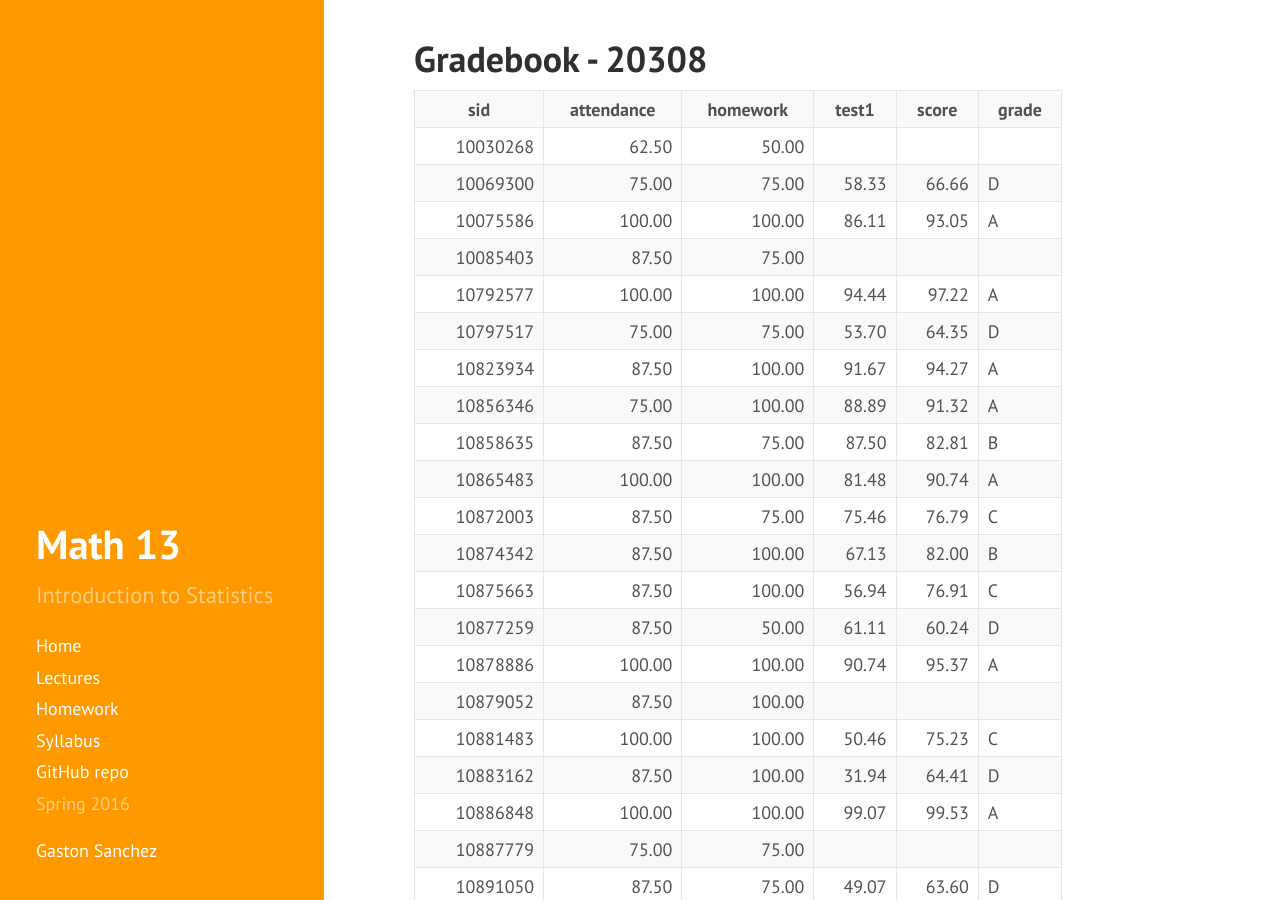
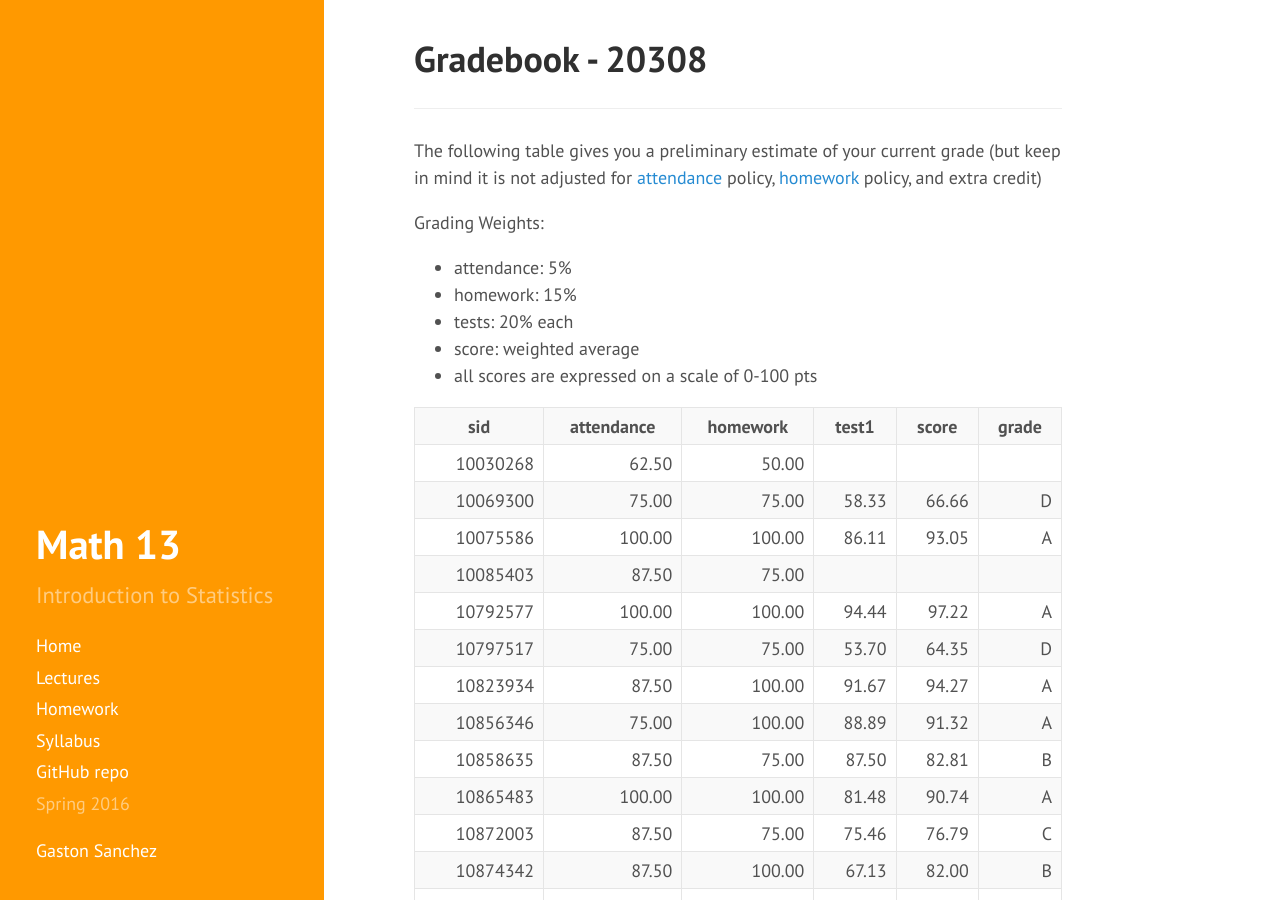
Before and after one commit to gastonstat/relic-math13, a Jekyll site: the page built from gradebook-regular.md, in a window 1280 px wide and 900 px high. Built offline with Jekyll 4.4.1, drawn with Linux system fonts in a browser that asks for light colours; nearby versions of some CDN libraries.

Commit message:
gradebook: fix right-alignment of columns in regular gradebook table

```diff
--- a/gradebook-regular.md
+++ b/gradebook-regular.md
@@ -3,46 +3,58 @@ layout: lecture
 title: "Gradebook - 20308"
 ---
 
+-----
+
+The following table gives you a preliminary estimate of your current grade (but keep in mind it is not adjusted for <a href="syllabus#attendance-policy">attendance</a> policy, <a name="syllabus#hw-policy">homework</a> policy, and extra credit)
+
+Grading Weights:
+
+- attendance: 5%
+- homework: 15%
+- tests: 20% each
+- score: weighted average
+- all scores are expressed on a scale of 0-100 pts
+
 <!-- html table generated in R 3.2.3 by xtable 1.8-2 package -->
 <!-- Fri Feb 26 15:09:19 2016 -->
 <table >
 <tr> <th> sid </th> <th> attendance </th> <th> homework </th> <th> test1 </th> <th> score </th> <th> grade </th>  </tr>
-  <tr> <td align="right"> 10030268 </td> <td align="right"> 62.50 </td> <td align="right"> 50.00 </td> <td align="right">  </td> <td align="right">  </td> <td>  </td> </tr>
-  <tr> <td align="right"> 10069300 </td> <td align="right"> 75.00 </td> <td align="right"> 75.00 </td> <td align="right"> 58.33 </td> <td align="right"> 66.66 </td> <td> D </td> </tr>
-  <tr> <td align="right"> 10075586 </td> <td align="right"> 100.00 </td> <td align="right"> 100.00 </td> <td align="right"> 86.11 </td> <td align="right"> 93.05 </td> <td> A </td> </tr>
-  <tr> <td align="right"> 10085403 </td> <td align="right"> 87.50 </td> <td align="right"> 75.00 </td> <td align="right">  </td> <td align="right">  </td> <td>  </td> </tr>
-  <tr> <td align="right"> 10792577 </td> <td align="right"> 100.00 </td> <td align="right"> 100.00 </td> <td align="right"> 94.44 </td> <td align="right"> 97.22 </td> <td> A </td> </tr>
-  <tr> <td align="right"> 10797517 </td> <td align="right"> 75.00 </td> <td align="right"> 75.00 </td> <td align="right"> 53.70 </td> <td align="right"> 64.35 </td> <td> D </td> </tr>
-  <tr> <td align="right"> 10823934 </td> <td align="right"> 87.50 </td> <td align="right"> 100.00 </td> <td align="right"> 91.67 </td> <td align="right"> 94.27 </td> <td> A </td> </tr>
-  <tr> <td align="right"> 10856346 </td> <td align="right"> 75.00 </td> <td align="right"> 100.00 </td> <td align="right"> 88.89 </td> <td align="right"> 91.32 </td> <td> A </td> </tr>
-  <tr> <td align="right"> 10858635 </td> <td align="right"> 87.50 </td> <td align="right"> 75.00 </td> <td align="right"> 87.50 </td> <td align="right"> 82.81 </td> <td> B </td> </tr>
-  <tr> <td align="right"> 10865483 </td> <td align="right"> 100.00 </td> <td align="right"> 100.00 </td> <td align="right"> 81.48 </td> <td align="right"> 90.74 </td> <td> A </td> </tr>
-  <tr> <td align="right"> 10872003 </td> <td align="right"> 87.50 </td> <td align="right"> 75.00 </td> <td align="right"> 75.46 </td> <td align="right"> 76.79 </td> <td> C </td> </tr>
-  <tr> <td align="right"> 10874342 </td> <td align="right"> 87.50 </td> <td align="right"> 100.00 </td> <td align="right"> 67.13 </td> <td align="right"> 82.00 </td> <td> B </td> </tr>
-  <tr> <td align="right"> 10875663 </td> <td align="right"> 87.50 </td> <td align="right"> 100.00 </td> <td align="right"> 56.94 </td> <td align="right"> 76.91 </td> <td> C </td> </tr>
-  <tr> <td align="right"> 10877259 </td> <td align="right"> 87.50 </td> <td align="right"> 50.00 </td> <td align="right"> 61.11 </td> <td align="right"> 60.24 </td> <td> D </td> </tr>
-  <tr> <td align="right"> 10878886 </td> <td align="right"> 100.00 </td> <td align="right"> 100.00 </td> <td align="right"> 90.74 </td> <td align="right"> 95.37 </td> <td> A </td> </tr>
-  <tr> <td align="right"> 10879052 </td> <td align="right"> 87.50 </td> <td align="right"> 100.00 </td> <td align="right">  </td> <td align="right">  </td> <td>  </td> </tr>
-  <tr> <td align="right"> 10881483 </td> <td align="right"> 100.00 </td> <td align="right"> 100.00 </td> <td align="right"> 50.46 </td> <td align="right"> 75.23 </td> <td> C </td> </tr>
-  <tr> <td align="right"> 10883162 </td> <td align="right"> 87.50 </td> <td align="right"> 100.00 </td> <td align="right"> 31.94 </td> <td align="right"> 64.41 </td> <td> D </td> </tr>
-  <tr> <td align="right"> 10886848 </td> <td align="right"> 100.00 </td> <td align="right"> 100.00 </td> <td align="right"> 99.07 </td> <td align="right"> 99.53 </td> <td> A </td> </tr>
-  <tr> <td align="right"> 10887779 </td> <td align="right"> 75.00 </td> <td align="right"> 75.00 </td> <td align="right">  </td> <td align="right">  </td> <td>  </td> </tr>
-  <tr> <td align="right"> 10891050 </td> <td align="right"> 87.50 </td> <td align="right"> 75.00 </td> <td align="right"> 49.07 </td> <td align="right"> 63.60 </td> <td> D </td> </tr>
-  <tr> <td align="right"> 10893550 </td> <td align="right"> 100.00 </td> <td align="right"> 100.00 </td> <td align="right"> 76.85 </td> <td align="right"> 88.42 </td> <td> B </td> </tr>
-  <tr> <td align="right"> 10894607 </td> <td align="right"> 87.50 </td> <td align="right"> 100.00 </td> <td align="right"> 83.33 </td> <td align="right"> 90.10 </td> <td> A </td> </tr>
-  <tr> <td align="right"> 10895216 </td> <td align="right"> 100.00 </td> <td align="right"> 100.00 </td> <td align="right"> 46.30 </td> <td align="right"> 73.15 </td> <td> C </td> </tr>
-  <tr> <td align="right"> 10895382 </td> <td align="right"> 87.50 </td> <td align="right"> 100.00 </td> <td align="right"> 55.56 </td> <td align="right"> 76.22 </td> <td> C </td> </tr>
-  <tr> <td align="right"> 10896323 </td> <td align="right"> 75.00 </td> <td align="right"> 100.00 </td> <td align="right"> 83.33 </td> <td align="right"> 88.54 </td> <td> B </td> </tr>
-  <tr> <td align="right"> 10897381 </td> <td align="right"> 75.00 </td> <td align="right"> 100.00 </td> <td align="right"> 89.81 </td> <td align="right"> 91.78 </td> <td> A </td> </tr>
-  <tr> <td align="right"> 10898282 </td> <td align="right"> 100.00 </td> <td align="right"> 100.00 </td> <td align="right"> 85.19 </td> <td align="right"> 92.59 </td> <td> A </td> </tr>
-  <tr> <td align="right"> 10900725 </td> <td align="right"> 62.50 </td> <td align="right"> 25.00 </td> <td align="right"> 87.96 </td> <td align="right"> 61.17 </td> <td> D </td> </tr>
-  <tr> <td align="right"> 10914622 </td> <td align="right"> 75.00 </td> <td align="right"> 100.00 </td> <td align="right"> 95.37 </td> <td align="right"> 94.56 </td> <td> A </td> </tr>
-  <tr> <td align="right"> 10914678 </td> <td align="right"> 87.50 </td> <td align="right"> 75.00 </td> <td align="right"> 86.11 </td> <td align="right"> 82.12 </td> <td> B </td> </tr>
-  <tr> <td align="right"> 10916851 </td> <td align="right"> 62.50 </td> <td align="right"> 75.00 </td> <td align="right"> 56.94 </td> <td align="right"> 64.41 </td> <td> D </td> </tr>
-  <tr> <td align="right"> 10917729 </td> <td align="right"> 75.00 </td> <td align="right"> 100.00 </td> <td align="right"> 85.19 </td> <td align="right"> 89.47 </td> <td> B </td> </tr>
-  <tr> <td align="right"> 10917836 </td> <td align="right"> 87.50 </td> <td align="right"> 100.00 </td> <td align="right"> 84.26 </td> <td align="right"> 90.57 </td> <td> A </td> </tr>
-  <tr> <td align="right"> 10931127 </td> <td align="right"> 62.50 </td> <td align="right"> 75.00 </td> <td align="right"> 62.04 </td> <td align="right"> 66.96 </td> <td> D </td> </tr>
-  <tr> <td align="right"> 10933952 </td> <td align="right"> 87.50 </td> <td align="right"> 100.00 </td> <td align="right"> 92.59 </td> <td align="right"> 94.73 </td> <td> A </td> </tr>
-  <tr> <td align="right"> 10934087 </td> <td align="right"> 100.00 </td> <td align="right"> 100.00 </td> <td align="right"> 91.67 </td> <td align="right"> 95.83 </td> <td> A </td> </tr>
-  <tr> <td align="right"> 10934356 </td> <td align="right"> 100.00 </td> <td align="right"> 100.00 </td> <td align="right"> 88.43 </td> <td align="right"> 94.22 </td> <td> A </td> </tr>
+  <tr> <td align="right"> 10030268 </td> <td align="right"> 62.50 </td> <td align="right"> 50.00 </td> <td align="right">  </td> <td align="right">  </td> <td align="right">  </td> </tr>
+  <tr> <td align="right"> 10069300 </td> <td align="right"> 75.00 </td> <td align="right"> 75.00 </td> <td align="right"> 58.33 </td> <td align="right"> 66.66 </td> <td align="right"> D </td> </tr>
+  <tr> <td align="right"> 10075586 </td> <td align="right"> 100.00 </td> <td align="right"> 100.00 </td> <td align="right"> 86.11 </td> <td align="right"> 93.05 </td> <td align="right"> A </td> </tr>
+  <tr> <td align="right"> 10085403 </td> <td align="right"> 87.50 </td> <td align="right"> 75.00 </td> <td align="right">  </td> <td align="right">  </td> <td align="right">  </td> </tr>
+  <tr> <td align="right"> 10792577 </td> <td align="right"> 100.00 </td> <td align="right"> 100.00 </td> <td align="right"> 94.44 </td> <td align="right"> 97.22 </td> <td align="right"> A </td> </tr>
+  <tr> <td align="right"> 10797517 </td> <td align="right"> 75.00 </td> <td align="right"> 75.00 </td> <td align="right"> 53.70 </td> <td align="right"> 64.35 </td> <td align="right"> D </td> </tr>
+  <tr> <td align="right"> 10823934 </td> <td align="right"> 87.50 </td> <td align="right"> 100.00 </td> <td align="right"> 91.67 </td> <td align="right"> 94.27 </td> <td align="right"> A </td> </tr>
+  <tr> <td align="right"> 10856346 </td> <td align="right"> 75.00 </td> <td align="right"> 100.00 </td> <td align="right"> 88.89 </td> <td align="right"> 91.32 </td> <td align="right"> A </td> </tr>
+  <tr> <td align="right"> 10858635 </td> <td align="right"> 87.50 </td> <td align="right"> 75.00 </td> <td align="right"> 87.50 </td> <td align="right"> 82.81 </td> <td align="right"> B </td> </tr>
+  <tr> <td align="right"> 10865483 </td> <td align="right"> 100.00 </td> <td align="right"> 100.00 </td> <td align="right"> 81.48 </td> <td align="right"> 90.74 </td> <td align="right"> A </td> </tr>
+  <tr> <td align="right"> 10872003 </td> <td align="right"> 87.50 </td> <td align="right"> 75.00 </td> <td align="right"> 75.46 </td> <td align="right"> 76.79 </td> <td align="right"> C </td> </tr>
+  <tr> <td align="right"> 10874342 </td> <td align="right"> 87.50 </td> <td align="right"> 100.00 </td> <td align="right"> 67.13 </td> <td align="right"> 82.00 </td> <td align="right"> B </td> </tr>
+  <tr> <td align="right"> 10875663 </td> <td align="right"> 87.50 </td> <td align="right"> 100.00 </td> <td align="right"> 56.94 </td> <td align="right"> 76.91 </td> <td align="right"> C </td> </tr>
+  <tr> <td align="right"> 10877259 </td> <td align="right"> 87.50 </td> <td align="right"> 50.00 </td> <td align="right"> 61.11 </td> <td align="right"> 60.24 </td> <td align="right"> D </td> </tr>
+  <tr> <td align="right"> 10878886 </td> <td align="right"> 100.00 </td> <td align="right"> 100.00 </td> <td align="right"> 90.74 </td> <td align="right"> 95.37 </td> <td align="right"> A </td> </tr>
+  <tr> <td align="right"> 10879052 </td> <td align="right"> 87.50 </td> <td align="right"> 100.00 </td> <td align="right">  </td> <td align="right">  </td> <td align="right">  </td> </tr>
+  <tr> <td align="right"> 10881483 </td> <td align="right"> 100.00 </td> <td align="right"> 100.00 </td> <td align="right"> 50.46 </td> <td align="right"> 75.23 </td> <td align="right"> C </td> </tr>
+  <tr> <td align="right"> 10883162 </td> <td align="right"> 87.50 </td> <td align="right"> 100.00 </td> <td align="right"> 31.94 </td> <td align="right"> 64.41 </td> <td align="right"> D </td> </tr>
+  <tr> <td align="right"> 10886848 </td> <td align="right"> 100.00 </td> <td align="right"> 100.00 </td> <td align="right"> 99.07 </td> <td align="right"> 99.53 </td> <td align="right"> A </td> </tr>
+  <tr> <td align="right"> 10887779 </td> <td align="right"> 75.00 </td> <td align="right"> 75.00 </td> <td align="right">  </td> <td align="right">  </td> <td align="right">  </td> </tr>
+  <tr> <td align="right"> 10891050 </td> <td align="right"> 87.50 </td> <td align="right"> 75.00 </td> <td align="right"> 49.07 </td> <td align="right"> 63.60 </td> <td align="right"> D </td> </tr>
+  <tr> <td align="right"> 10893550 </td> <td align="right"> 100.00 </td> <td align="right"> 100.00 </td> <td align="right"> 76.85 </td> <td align="right"> 88.42 </td> <td align="right"> B </td> </tr>
+  <tr> <td align="right"> 10894607 </td> <td align="right"> 87.50 </td> <td align="right"> 100.00 </td> <td align="right"> 83.33 </td> <td align="right"> 90.10 </td> <td align="right"> A </td> </tr>
+  <tr> <td align="right"> 10895216 </td> <td align="right"> 100.00 </td> <td align="right"> 100.00 </td> <td align="right"> 46.30 </td> <td align="right"> 73.15 </td> <td align="right"> C </td> </tr>
+  <tr> <td align="right"> 10895382 </td> <td align="right"> 87.50 </td> <td align="right"> 100.00 </td> <td align="right"> 55.56 </td> <td align="right"> 76.22 </td> <td align="right"> C </td> </tr>
+  <tr> <td align="right"> 10896323 </td> <td align="right"> 75.00 </td> <td align="right"> 100.00 </td> <td align="right"> 83.33 </td> <td align="right"> 88.54 </td> <td align="right"> B </td> </tr>
+  <tr> <td align="right"> 10897381 </td> <td align="right"> 75.00 </td> <td align="right"> 100.00 </td> <td align="right"> 89.81 </td> <td align="right"> 91.78 </td> <td align="right"> A </td> </tr>
+  <tr> <td align="right"> 10898282 </td> <td align="right"> 100.00 </td> <td align="right"> 100.00 </td> <td align="right"> 85.19 </td> <td align="right"> 92.59 </td> <td align="right"> A </td> </tr>
+  <tr> <td align="right"> 10900725 </td> <td align="right"> 62.50 </td> <td align="right"> 25.00 </td> <td align="right"> 87.96 </td> <td align="right"> 61.17 </td> <td align="right"> D </td> </tr>
+  <tr> <td align="right"> 10914622 </td> <td align="right"> 75.00 </td> <td align="right"> 100.00 </td> <td align="right"> 95.37 </td> <td align="right"> 94.56 </td> <td align="right"> A </td> </tr>
+  <tr> <td align="right"> 10914678 </td> <td align="right"> 87.50 </td> <td align="right"> 75.00 </td> <td align="right"> 86.11 </td> <td align="right"> 82.12 </td> <td align="right"> B </td> </tr>
+  <tr> <td align="right"> 10916851 </td> <td align="right"> 62.50 </td> <td align="right"> 75.00 </td> <td align="right"> 56.94 </td> <td align="right"> 64.41 </td> <td align="right"> D </td> </tr>
+  <tr> <td align="right"> 10917729 </td> <td align="right"> 75.00 </td> <td align="right"> 100.00 </td> <td align="right"> 85.19 </td> <td align="right"> 89.47 </td> <td align="right"> B </td> </tr>
+  <tr> <td align="right"> 10917836 </td> <td align="right"> 87.50 </td> <td align="right"> 100.00 </td> <td align="right"> 84.26 </td> <td align="right"> 90.57 </td> <td align="right"> A </td> </tr>
+  <tr> <td align="right"> 10931127 </td> <td align="right"> 62.50 </td> <td align="right"> 75.00 </td> <td align="right"> 62.04 </td> <td align="right"> 66.96 </td> <td align="right"> D </td> </tr>
+  <tr> <td align="right"> 10933952 </td> <td align="right"> 87.50 </td> <td align="right"> 100.00 </td> <td align="right"> 92.59 </td> <td align="right"> 94.73 </td> <td align="right"> A </td> </tr>
+  <tr> <td align="right"> 10934087 </td> <td align="right"> 100.00 </td> <td align="right"> 100.00 </td> <td align="right"> 91.67 </td> <td align="right"> 95.83 </td> <td align="right"> A </td> </tr>
+  <tr> <td align="right"> 10934356 </td> <td align="right"> 100.00 </td> <td align="right"> 100.00 </td> <td align="right"> 88.43 </td> <td align="right"> 94.22 </td> <td align="right"> A </td> </tr>
    </table>
```
